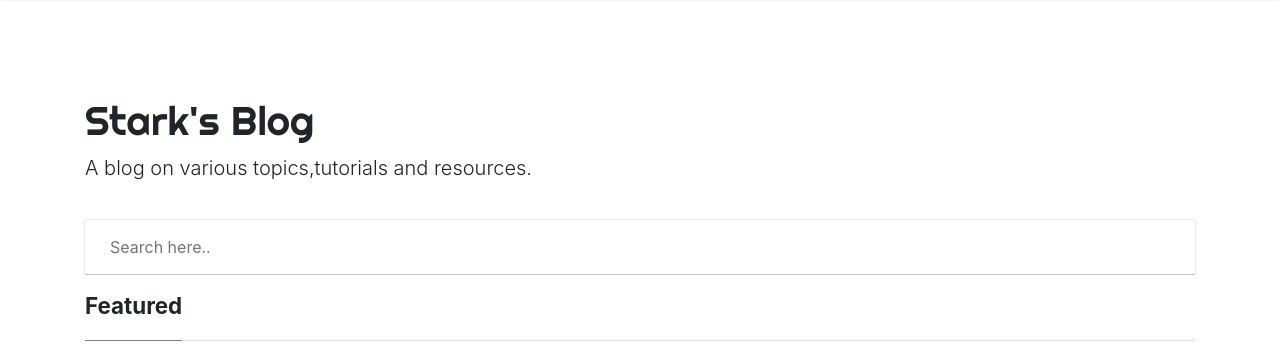
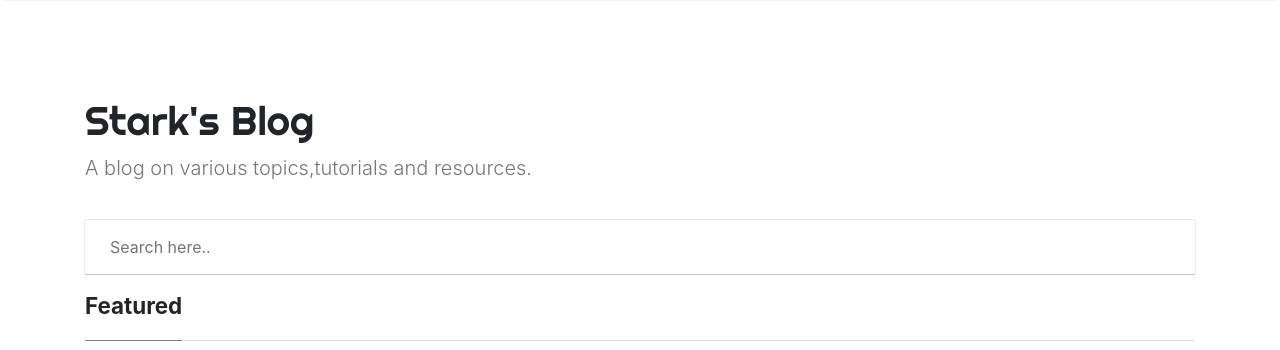
Before and after one commit to StarkSources/myblog, a Jekyll site: the page built from index.html, in a window 1280 px wide. Shown: the top 350 px of the page. Built offline with Jekyll 4.4.1, drawn with Linux system fonts in a browser that asks for light colours; nearby versions of some CDN libraries; the list of posts is cut into pages by our own code; comment, search, counter and statistics services are not loaded.

Commit message:
Update screen.css

```diff
--- a/assets/css/screen.css
+++ b/assets/css/screen.css
@@ -657,3 +657,8 @@ License: https://www.wowthemes.net/freebies-license/
 .post-tag {
   margin: 2px;
 }
+
+p{
+ color: #777777;
+}
+}
```
